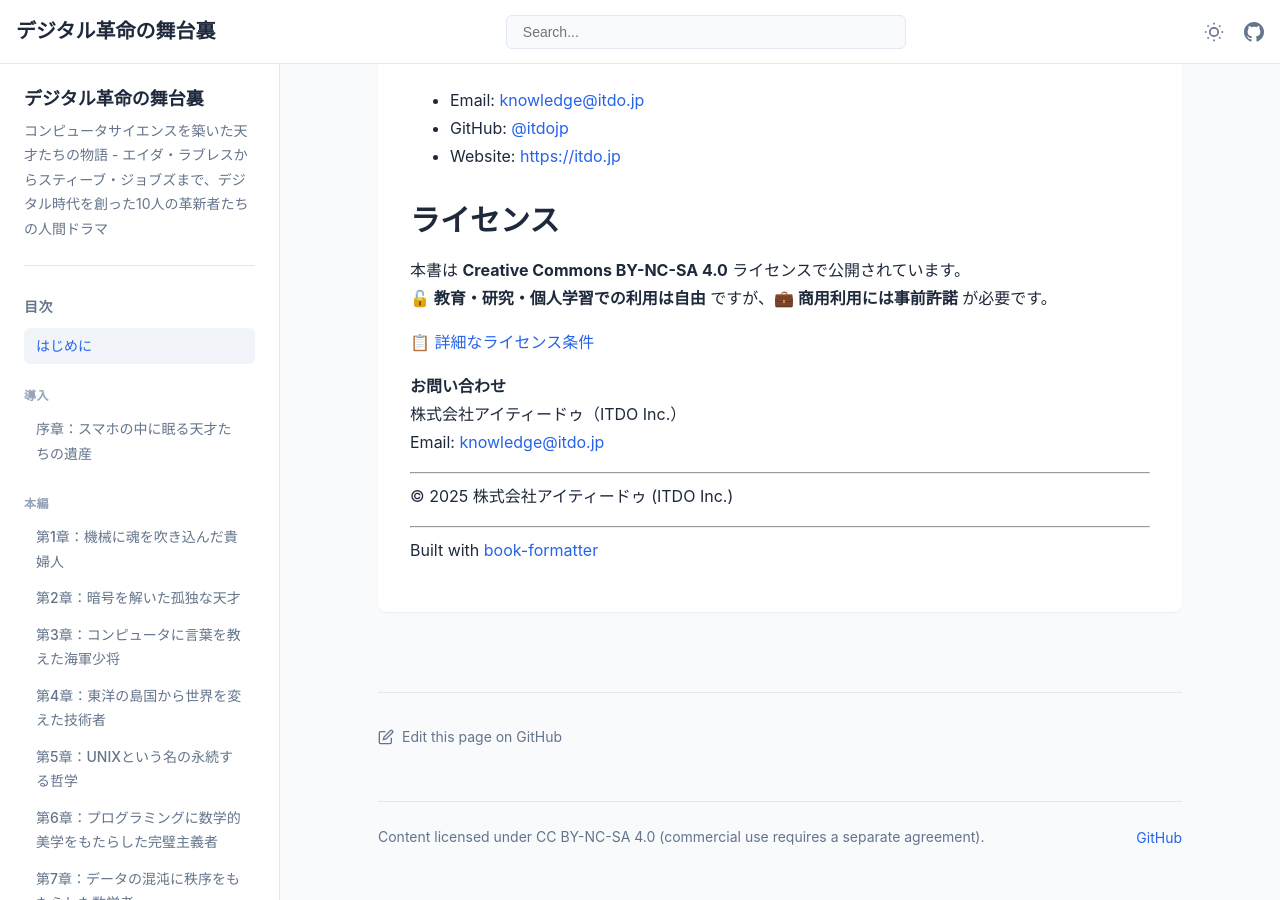
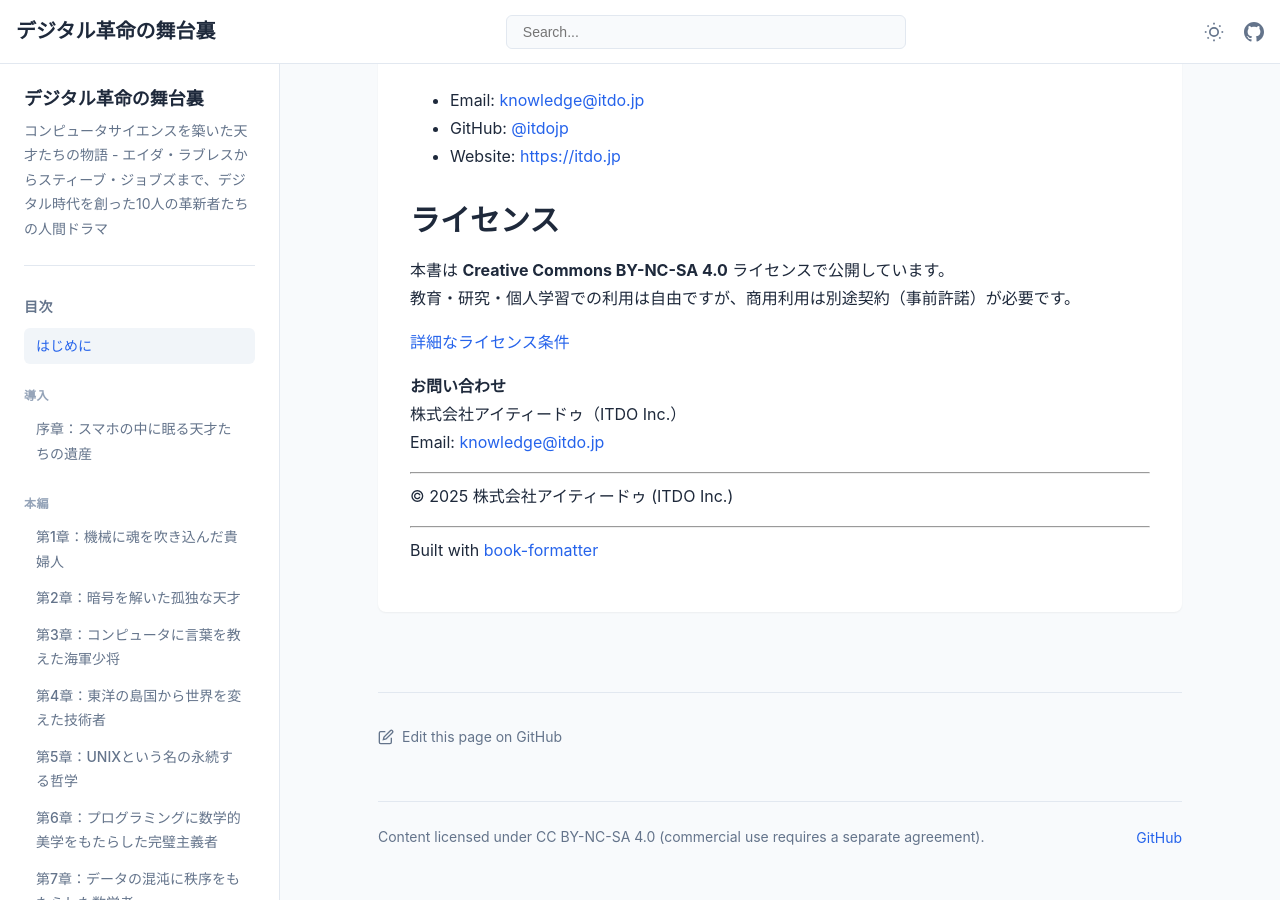
Before and after one commit to itdojp/cs-visionaries-book, a Jekyll site: the page built from docs/index.md, in a window 1280 px wide and 900 px high, scrolled down 5010 px. Built offline with Jekyll 4.4.1, drawn with Linux system fonts in a browser that asks for light colours.

Commit message:
docs: ナビ/ライセンス/README画像一覧の装飾絵文字を削除 (#116)

```diff
--- a/docs/_includes/navigation.html
+++ b/docs/_includes/navigation.html
@@ -70,7 +70,6 @@
     {% endif %}
 
     <a href="{{ site.baseurl }}/" class="nav-home">
-      <span class="icon">📚</span>
       <span class="label">目次へ</span>
     </a>
 
@@ -179,11 +178,6 @@
   margin-left: 0.5rem;
 }
 
-.nav-home .icon {
-  margin-right: 0.5rem;
-  font-size: 1.2rem;
-}
-
 .label {
   font-weight: 600;
   margin: 0 0.25rem;
--- a/docs/index.md
+++ b/docs/index.md
@@ -143,10 +143,10 @@ ITコンサルティング・教育事業を展開。技術の本質を分かり
 
 ## ライセンス
 
-本書は **Creative Commons BY-NC-SA 4.0** ライセンスで公開されています。
-**🔓 教育・研究・個人学習での利用は自由** ですが、**💼 商用利用には事前許諾** が必要です。
+本書は **Creative Commons BY-NC-SA 4.0** ライセンスで公開しています。
+教育・研究・個人学習での利用は自由ですが、商用利用は別途契約（事前許諾）が必要です。
 
-📋 [詳細なライセンス条件](https://github.com/itdojp/it-engineer-knowledge-architecture/blob/main/LICENSE.md)
+[詳細なライセンス条件](https://github.com/itdojp/it-engineer-knowledge-architecture/blob/main/LICENSE.md)
 
 **お問い合わせ**
 株式会社アイティードゥ（ITDO Inc.）
--- a/templates/navigation/navigation.html
+++ b/templates/navigation/navigation.html
@@ -63,7 +63,6 @@
     {% endif %}
 
     <a href="{{ site.baseurl }}/" class="nav-home">
-      <span class="icon">📚</span>
       <span class="label">目次へ</span>
     </a>
 
@@ -172,11 +171,6 @@
   margin-left: 0.5rem;
 }
 
-.nav-home .icon {
-  margin-right: 0.5rem;
-  font-size: 1.2rem;
-}
-
 .label {
   font-weight: 600;
   margin: 0 0.25rem;
```
Also changed, not shown: docs/assets/images/README-IMAGES.md (+2 -2 lines), assets/images/README-IMAGES.md.
